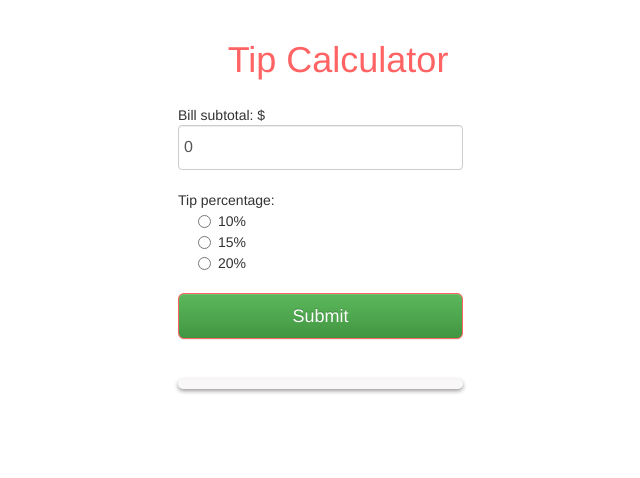
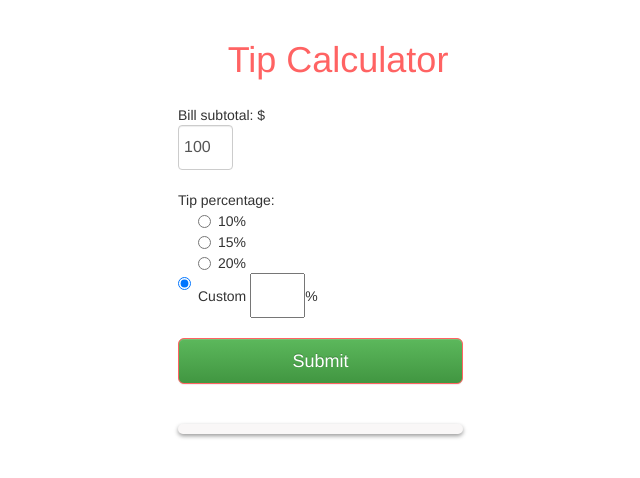
Before and after one commit to iliassSabillah/tipCalculator-php, a PHP site: page / in a window 1280 px wide. Shown: the part 52-530 px from the top of the page, without its empty margins (302-942 px from the left). Run offline with PHP 8.4, Linux system fonts and the light colour scheme; some libraries are stand-ins or nearby versions.

Commit message:
add custom tip option

```diff
--- a/index.php
+++ b/index.php
@@ -40,14 +40,30 @@
               <?php
                 function get_val($input) {
                   //default input value
-                  $val = 0;
+                  $val = 100;
                   // but if the same value has already been posted - replace the default one
                   if (isset($_POST[$input])) {
                     $val = $_POST[$input];
                   }
                   return $val;
                 }
-
+                  function get_Custom_val($input) {
+                  //default input value
+                  $val = '';
+                  // but if the same value has already been posted - replace the default one
+                  if (isset($_POST[$input])) {
+                    $val = $_POST[$input];
+                  }
+                  return $val;
+                }
+                function check_radio($input) {
+                    if(isset($_POST['submit'])){
+                        if(isset( $_POST[$input])){
+                           return 'checked';
+                        }
+                        else return false;
+                    }
+                }
                 echo "<span>Bill subtotal: $</span><input class='form-control' type='text' pattern='[1-9]\d*' placeholder='Total Bill' name='subtotal' value='".get_val('subtotal')."'>";
               ?>
               <br>
@@ -58,6 +74,12 @@
                       include 'radio.php';
                  ?>
               </div>
+              <br>
+              <label class='radio-inline'>
+                <?php echo "<input type='radio' checked='" . check_radio('tipPercentage'). "' name='tipPercentage' value='" . get_Custom_val('customInput') . "'> Custom
+                <input type='text' name='customInput' width='5px' id='customTip' value='". get_Custom_val('customInput'). "'>% "?>
+              </label>
+
               <br>
               <br>
               <button type ='submit' name='submit' class='btn btn-success btn-lg nohover'>Submit
--- a/radio.php
+++ b/radio.php
@@ -1,8 +1,7 @@
-
 <?php
 	for($var = 10 ; $var < 21; $var = $var + 5) {
-	echo "<label class='radio-inline'>
-	<input type='radio' name='tipPercentage' value='".$var."'>".$var."%
-	</label><br/>";
+		echo "<label class='radio-inline'>
+		<input type='radio' checked='". check_radio('tipPercentage')."' name='tipPercentage' value='".$var."'>".$var."%
+		</label><br/>";
 	}
 ?>
--- a/result.php
+++ b/result.php
@@ -2,10 +2,11 @@
 
 
       if (empty($_POST["tipPercentage"])) {
-        $tipErr = "Name is required";
+        $tipErr = "Tip is required";
         } else {
         $tip = $_POST['tipPercentage'];
         $subtotal = $_POST['subtotal'];
+
         // $tip = $_POST['tipPercentage'];
         $tipAmount = ($tip * $subtotal)/100;
         $total = $subtotal+ $tipAmount;
--- a/style.css
+++ b/style.css
@@ -42,6 +42,8 @@ body {
   box-shadow: 0 2px 4px 0 rgba(0, 0, 0, 0.4);
 }
 
+
+
 #tip,
 #total {
   color: #FF6363;
@@ -55,6 +57,6 @@ input[type="text"] {
   font-size: 18px;
   height: 45px;
   padding: 5px;
-  width: 285px;
+  width: 55px !important;
   font-size: 16px !important;
 }
```
Also changed, not shown: 1 other file.
